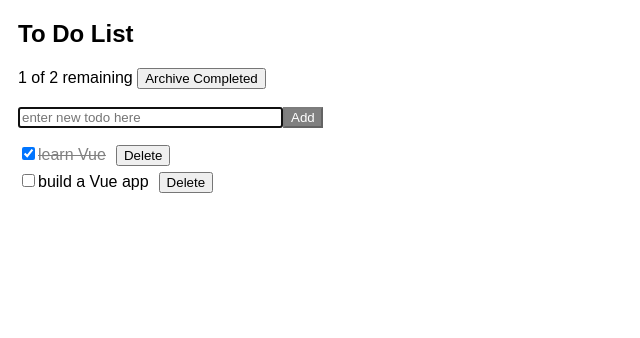
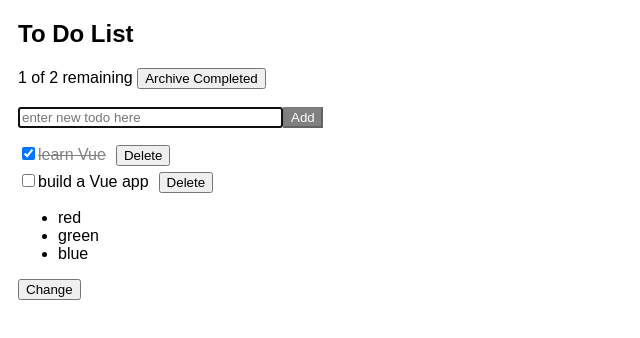
Before and after one commit to mvolkmann/vuex-todo, a Vue app: page / in a window 1280 px wide. Shown: the top 338 px of the page, without its empty margins (0-640 px from the left). Built offline with nearby package versions, Linux system fonts and the light colour scheme.

Commit message:
added use of a Test component

```diff
--- a/src/App.vue
+++ b/src/App.vue
@@ -1,11 +1,14 @@
 <template>
   <div id="app">
     <TodoList/>
+    <Test :name="name"/>
+    <button @click="changeName">Change</button>
   </div>
 </template>
 
 <script>
 /* eslint-disable no-console */
+import Test from './components/Test.vue';
 import TodoList from './components/TodoList.vue';
 import Vue from 'vue';
 import Vuex from 'vuex';
@@ -16,6 +19,7 @@
 const createTodo = (text, done = false) => ({id: ++lastId, text: text, done});
 
 const store = new Vuex.Store({
+  strict: true,
   state: {
     todoText: '',
     todos: [createTodo('learn Vue', true), createTodo('build a Vue app')]
@@ -50,7 +54,16 @@
 export default {
   name: 'app',
   components: {
-    TodoList
+    TodoList,
+    Test
+  },
+  data: () => {
+    return {name: 'start'};
+  },
+  methods: {
+    changeName() {
+      this.name = 'T' + Date.now();
+    }
   },
   store
 };
--- /dev/null
+++ b/src/components/Test.vue
@@ -0,0 +1,45 @@
+<!--template>
+  <div>Test component: name = {{name}}</div>
+</template-->
+
+<script>
+export default {
+  name: 'Test',
+  props: {
+    name: String
+  },
+  data() {
+    return {
+      colors: ['red', 'green', 'blue']
+    };
+  },
+  render(createElement) {
+    //return createElement('h1', 'Hello from createElement!');
+    //return <h1>Hello from JSX!</h1>;
+    return <ul>{this.getItems()}</ul>;
+  },
+  methods: {
+    getItems() {
+      return this.colors.map(color => <li>{color}</li>);
+    }
+  },
+  beforeCreate() {
+    console.log('Test: beforeCreate entered');
+  },
+  created() {
+    console.log('Test: created entered');
+  },
+  beforeMount() {
+    console.log('Test: beforeMount entered');
+  },
+  mounted() {
+    console.log('Test: mounted entered');
+  },
+  beforeUpdate() {
+    console.log('Test: beforeUpdate entered');
+  },
+  updated() {
+    console.log('Test: updated entered');
+  }
+};
+</script>
```
